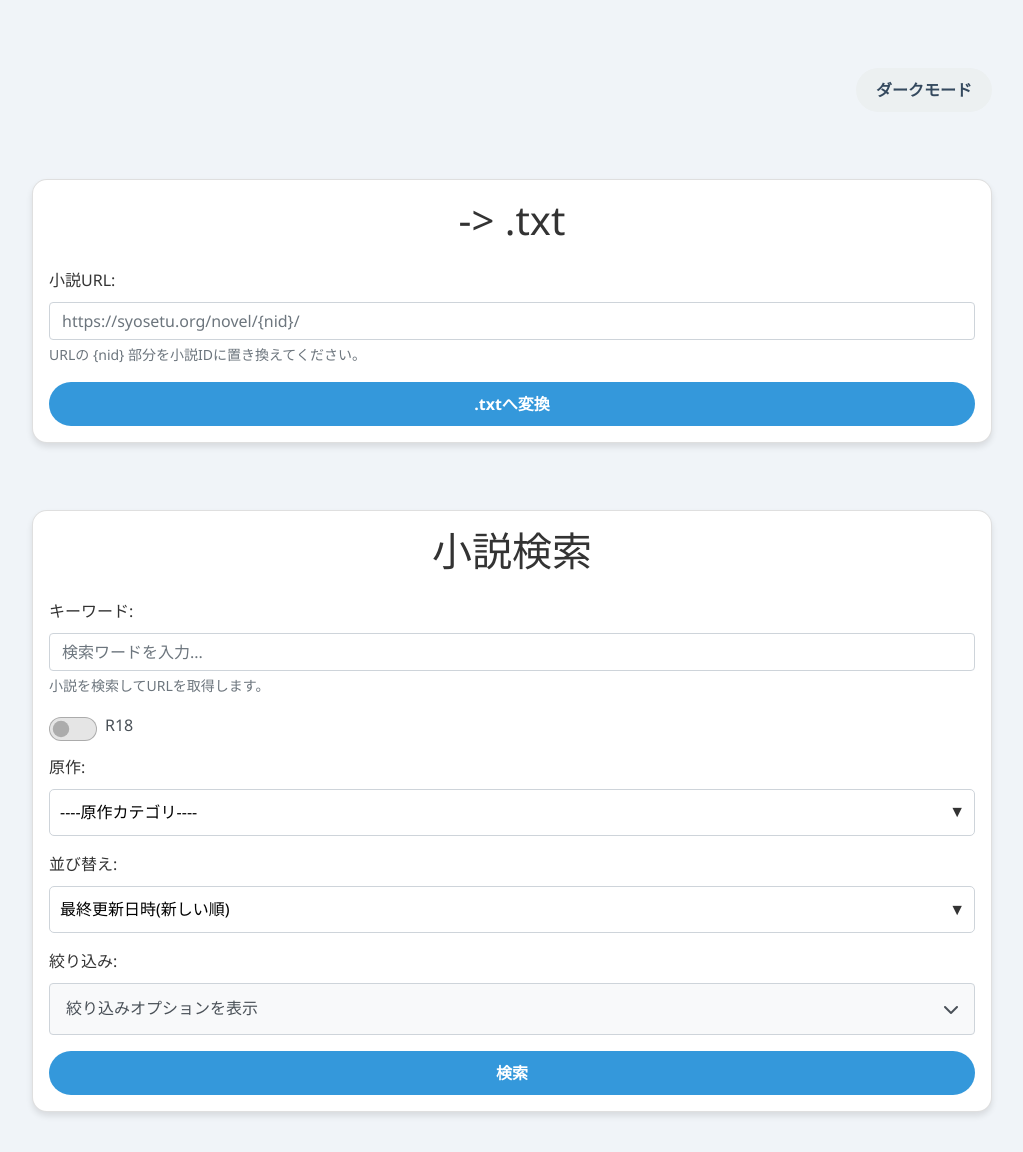
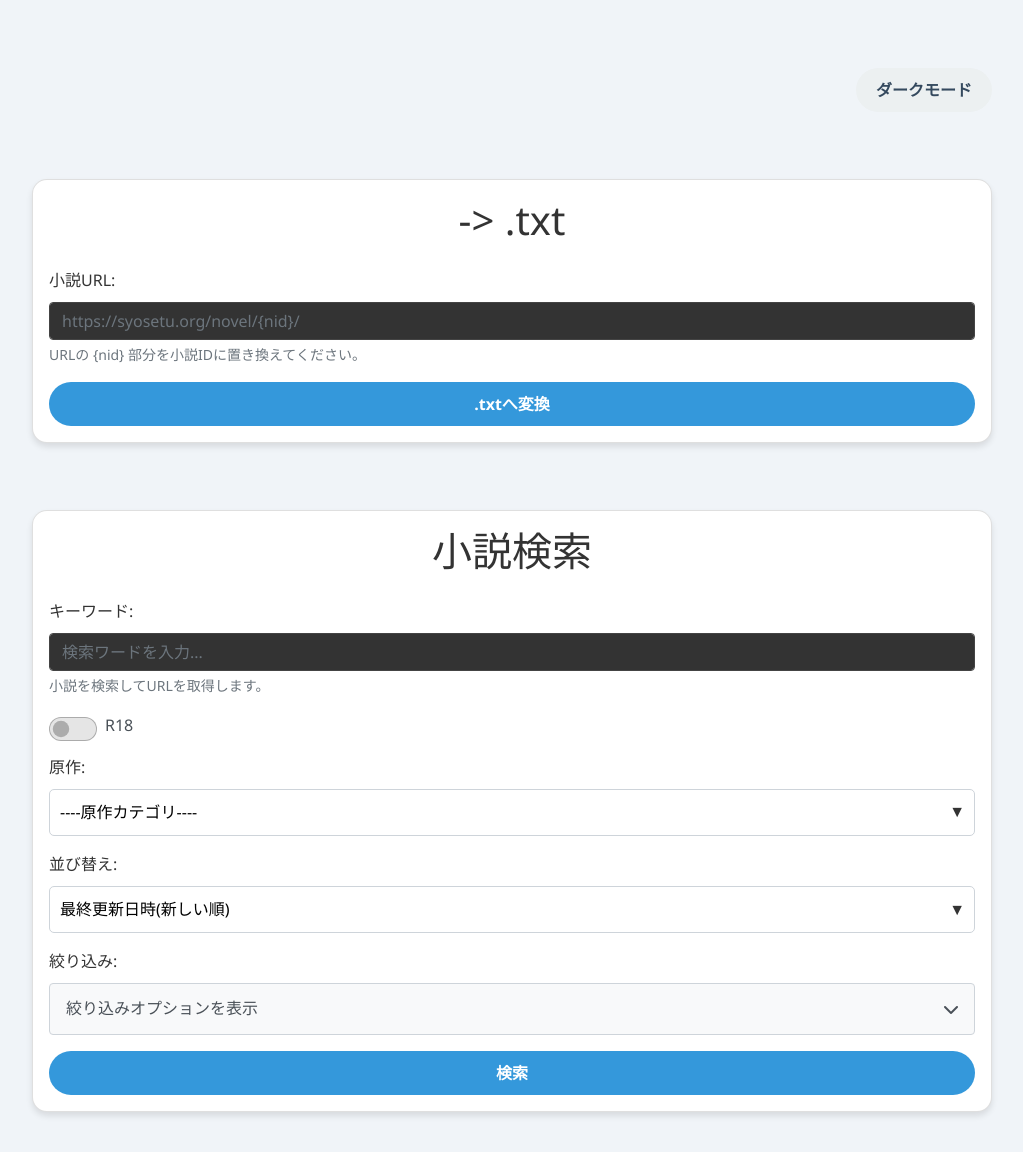
Before and after one commit to SahutoL/hameln-novel-to-txt, a Flask app: page / in a window 1280 px wide. Shown: the top 1152 px of the page, without its empty margins (128-1151 px from the left). Run offline with Flask 3, Linux system fonts and the light colour scheme.

Commit message:
style.css を更新

```diff
--- a/static/style.css
+++ b/static/style.css
@@ -607,7 +607,7 @@ body.dark .custom-checkbox:hover input ~ .checkmark {
     background-color: #444;
 }
 
-body.dark .filter-table input[type="number"] {
+body.dark .filter-table input[type="number"], input[type="text"] {
     background-color: #333;
     border-color: #444;
     color: #e0e0e0;
```
